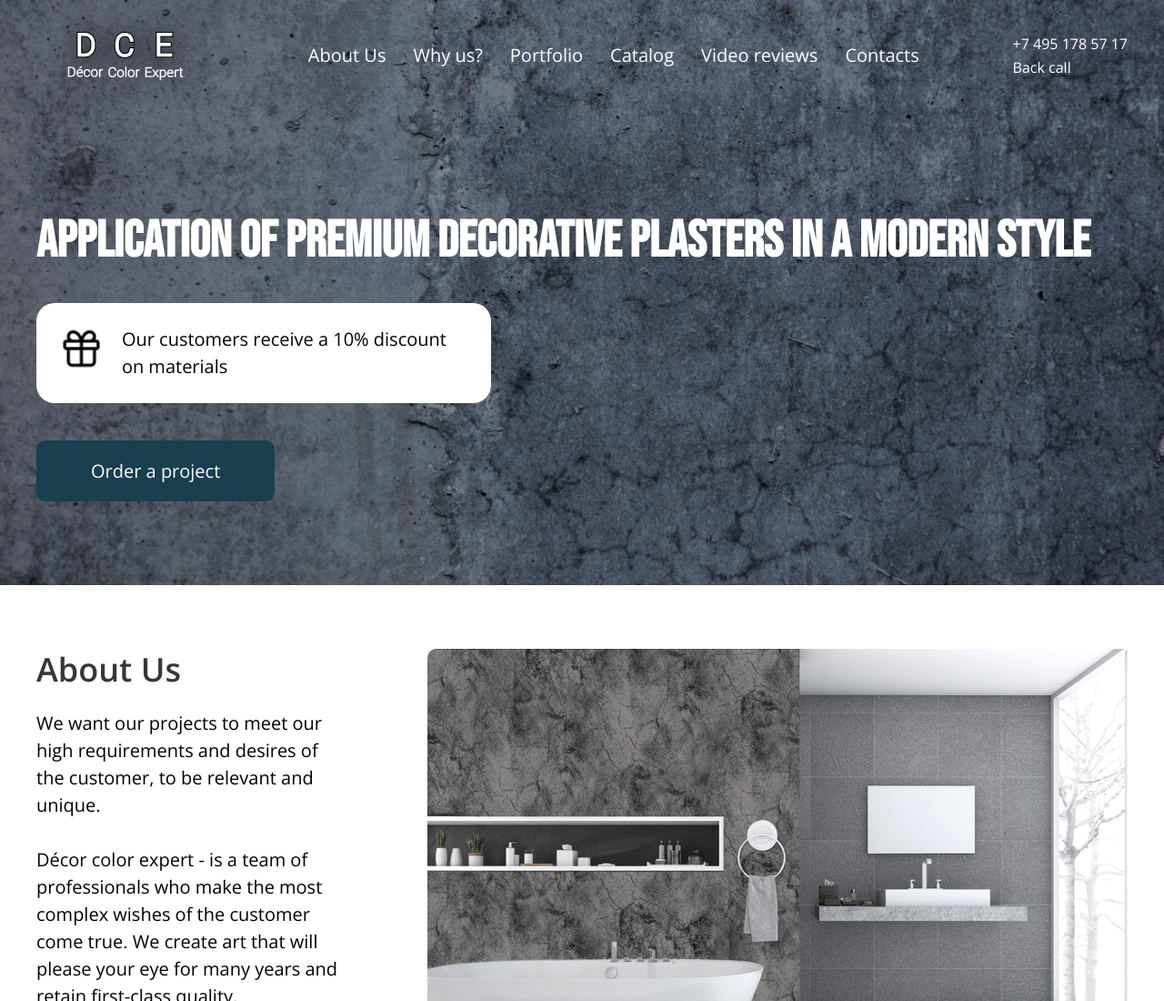
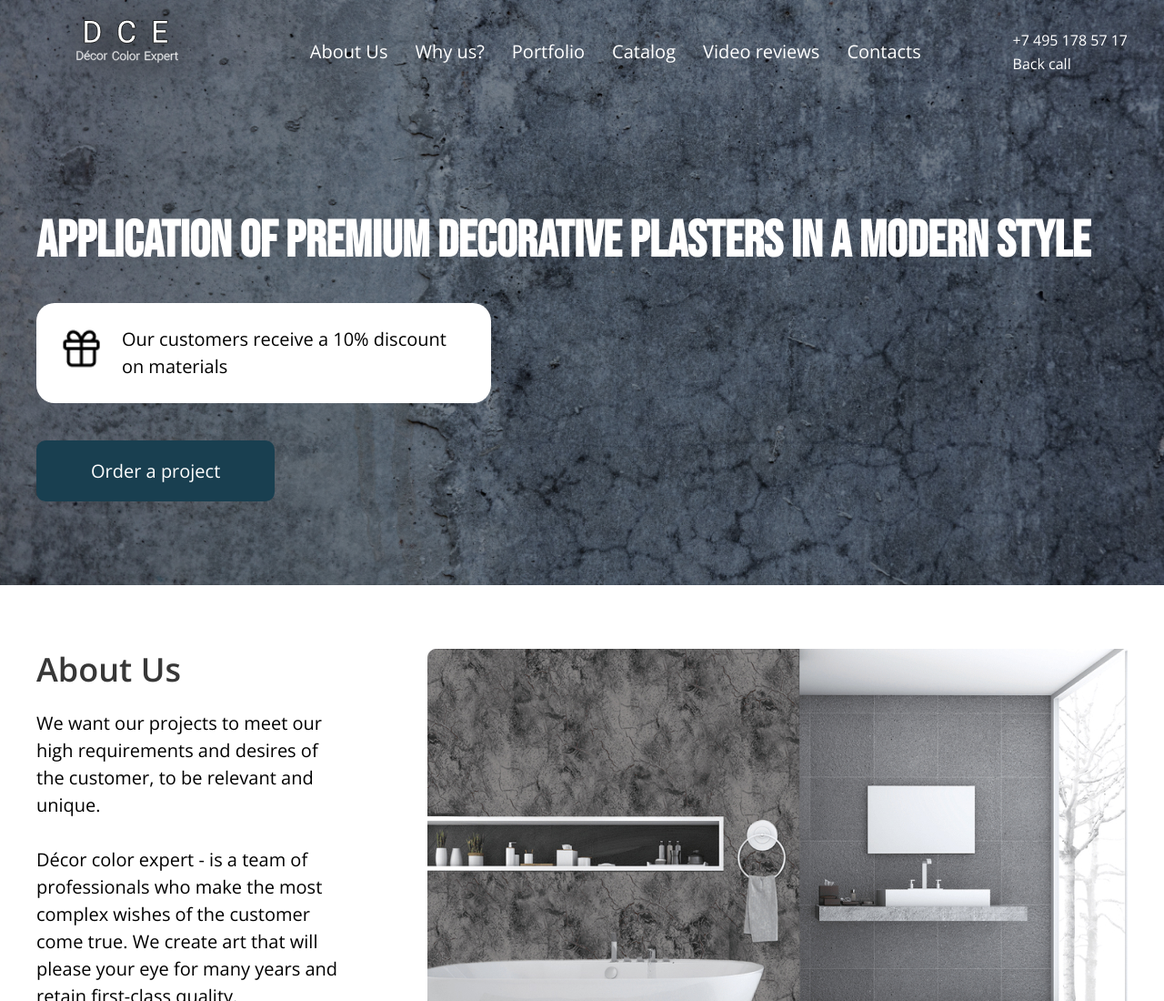
Before and after one commit to klekwedge/decor-color-expert, a plain HTML site: page decor color expert/index.html in a window 1280 px wide. Shown: the top 1100 px of the page at 91% size. Drawn offline with nearby package versions, Linux system fonts and the light colour scheme.

Commit message:
fix: change layout for header

```diff
--- a/decor color expert/index.html
+++ b/decor color expert/index.html
@@ -88,9 +88,7 @@
     <div class="wrapper">
       <header class="header">
         <div class="header__container _container">
-          <a href="#" class="header__logo">
-            <img src="assets/img/logo.png" alt="Logo image"
-          /></a>
+          <img class="header__logo" src="assets/svg/logo.svg" alt="Logo image" />
           <nav class="header__menu menu">
             <ul class="menu__list">
               <li class="menu__item">
@@ -113,16 +111,14 @@
               </li>
             </ul>
           </nav>
-          <div class="header__contact contact">
-            <ul class="contact__list">
-              <li class="contact__item">
-                <a href="#">+7 495 178 57 17 </a>
-              </li>
-              <li class="contact__item">
-                <a href="#">Back call</a>
-              </li>
-            </ul>
-          </div>
+          <ul class="header__contacts contacts">
+            <li class="contacts__item">
+              <a href="#">+7 495 178 57 17 </a>
+            </li>
+            <li class="contacts__item">
+              <a href="#">Back call</a>
+            </li>
+          </ul>
         </div>
       </header>
 
--- a/decor color expert/styles/style.scss
+++ b/decor color expert/styles/style.scss
@@ -97,7 +97,10 @@ body {
     display: flex;
     align-items: center;
     justify-content: space-between;
-    min-height: 65px;
+    gap: 0px 40px;
+  }
+  &__logo {
+    width: 200px;
   }
 }
 
@@ -119,12 +122,10 @@ body {
   }
 }
 
-.contact {
-  &__list {
-    display: flex;
-    gap: 10px 10px;
-    flex-direction: column;
-  }
+.contacts {
+  display: flex;
+  gap: 10px 10px;
+  flex-direction: column;
   &__item a {
     font-size: 16px;
     &:hover {
@@ -288,7 +289,7 @@ body {
   margin-bottom: 70px;
 }
 
-.portfolio{
+.portfolio {
   &__list {
     display: flex;
     margin-bottom: 60px;
@@ -302,7 +303,7 @@ body {
     line-height: 150%;
     color: #373737;
     min-width: 300px;
-    @media (max-width:799px){
+    @media (max-width: 799px) {
       flex: 1 1 100%;
     }
   }
@@ -318,7 +319,6 @@ body {
   margin-bottom: 10px;
   font-weight: 600;
   font-size: 20px;
-
 }
 .item-portfolio__text {
   font-size: 18px;
```
Also changed, not shown: decor color expert/assets/img/logo.png (deleted), decor color expert/assets/svg/logo.svg (added), decor color expert/styles/style.css, 1 other file.
